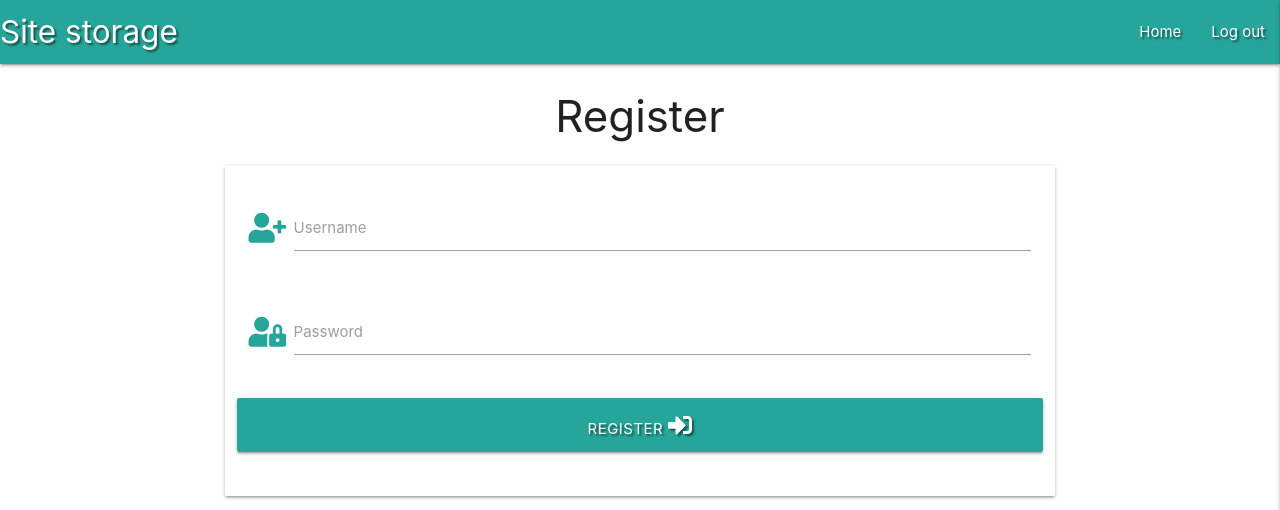
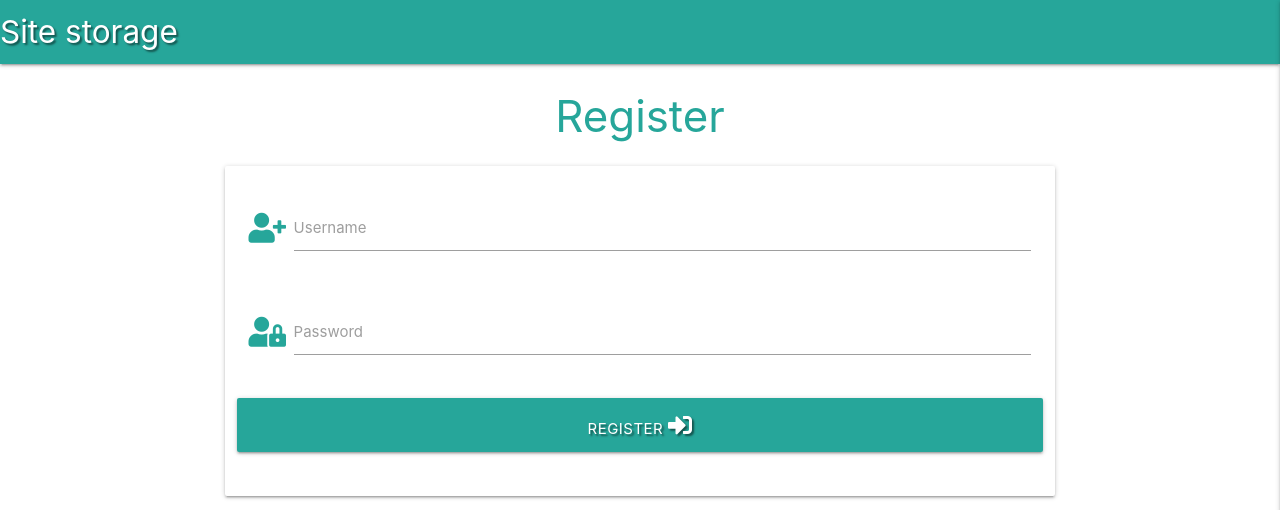
Before and after one commit to Code-Institute-Submissions/MSierag-SiteStorage_NovResub, a Flask app: page /register in a window 1280 px wide. Shown: the top 510 px of the page. Run offline with Flask 2, Linux system fonts and the light colour scheme; some libraries are stand-ins or nearby versions.

```diff
--- a/templates/base.html
+++ b/templates/base.html
@@ -24,12 +24,12 @@
                 <a href="{{ url_for('get_items') }}" class="brand-logo">Site storage</a>
                 <a href="#" data-target="mobile-demo" class="sidenav-trigger right"><i class="fas fa-bars"></i></a>
                 <ul class="right hide-on-med-and-down">
+                    {% if session.user %}
                     <li><a href="{{ url_for('get_items') }}">Home</a></li>
-                    {% if session.user %}
                     <li><a href="{{ url_for('add_item') }}">New Item</a></li>
                     <li><a href="{{ url_for('get_locations') }}">Locations</a></li>
+                    <li><a href="{{ url_for('logout') }}">Log out</a></li>
                     {% endif %}
-                    <li><a href="{{ url_for('logout') }}">Log out</a></li>
                 </ul>
             </div>
         </nav>
@@ -39,10 +39,12 @@
             <li>
                 <h4 class="center-align teal-text text-lighten-1">Site Storage</h4>
             </li>
+            {% if session.user %}
             <li><a href="{{ url_for('get_items') }}">Home</a></li>
             <li><a href="{{ url_for('add_item') }}">New Item</a></li>
             <li><a href="{{ url_for('get_locations') }}">Locations</a></li>
             <li><a href="{{ url_for('logout') }}">Log out</a></li>
+            {% endif %}
         </ul>
     </header>
 
--- a/templates/register.html
+++ b/templates/register.html
@@ -1,7 +1,7 @@
 {% extends "base.html" %}
 {% block content %}
 
-    <h3 class="center-align">Register</h3>
+    <h3 class="center-align teal-text text-lighten-1">Register</h3>
 
     <div class="row">
         <form class="col s12 m8 offset-m2" method="POST" action="{{ url_for('register') }}">
```
Also changed, not shown: README.md.
